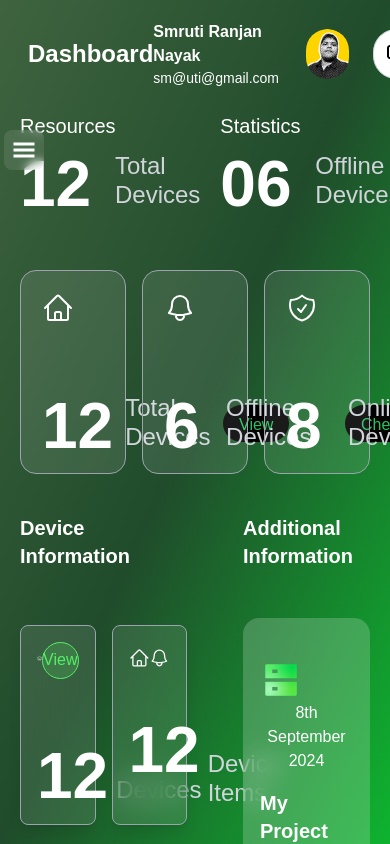
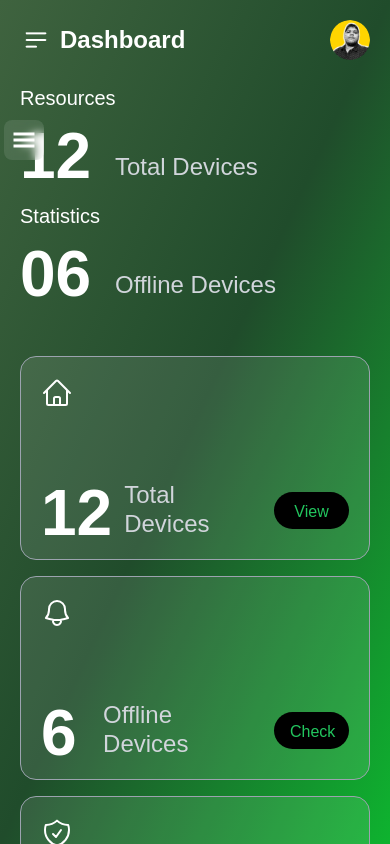
Before and after one commit to akku2005/remoteDashboard-, a React (Vite) app: page /dashboard in a window 390 px wide. Built offline with nearby package versions, Linux system fonts and the light colour scheme.

Commit message:
First Page Responsive Done

```diff
--- a/src/components/Header/index.jsx
+++ b/src/components/Header/index.jsx
@@ -3,7 +3,7 @@ import Icons from "../../constants/Icons";
 
 const Header = () => {
   return (
-    <div className="header flex  items-center ">
+    <div className="header flex items-center justify-between ">
       {/* Left Section: Menu Icon and Title */}
       <div className="flex items-center">
         <a href="#">
@@ -13,18 +13,20 @@ const Header = () => {
             className="menu-icon w-[32px] h-[32px] text-white"
           />
         </a>
-        <div className="title ml-2 text-lg font-semibold">Dashboard</div>
+        <div className="title ml-2 text-lg font-semibold text-white">
+          Dashboard
+        </div>
       </div>
 
       {/* Right Section: User Info, Avatar, and Notifications */}
       <div className="flex items-center space-x-6">
-        {/* User Info and Avatar */}
-        <div className="flex items-center space-x-4">
+        {/* User Info and Avatar on larger screens */}
+        <div className="hidden md:flex items-center space-x-4">
           <div className="flex flex-col">
-            <div className="name text-base font-semibold">
+            <div className="name text-base font-semibold text-white">
               Smruti Ranjan Nayak
             </div>
-            <div className="email text-sm text-white">sm@uti@gmail.com</div>
+            <div className="email text-sm text-gray-300">sm@uti@gmail.com</div>
           </div>
 
           {/* User Profile Picture */}
@@ -37,14 +39,15 @@ const Header = () => {
           </div>
         </div>
 
-        {/* Notification Icon */}
-        <div className="relative w-[50px] h-[50px] bg-white border border-gray-300 flex items-center justify-center rounded-full p-[10px]">
-          <img
-            src={Icons.Desktop}
-            alt="Notification"
-            className="notification-icon w-[24px] h-[24px] object-contain"
-          />
-          <span className="absolute top-0 right-0 w-[14px] h-[14px] bg-[#6DC489] rounded-full border-2 border-white"></span>
+        {/* Show User Profile Picture on Mobile */}
+        <div className="md:hidden flex items-center">
+          <div className="w-[40px] h-[40px] rounded-full overflow-hidden">
+            <img
+              src={Icons.Avatar}
+              alt="User Profile"
+              className="object-cover w-full h-full"
+            />
+          </div>
         </div>
       </div>
     </div>
--- a/src/components/MainContent/index.jsx
+++ b/src/components/MainContent/index.jsx
@@ -4,7 +4,6 @@ import {
   HomeIcon,
   BellIcon,
   ShieldCheckIcon,
-  WifiIcon,
 } from "@heroicons/react/24/outline";
 import DeviceCard from "../StatCard/DeviceCard";
 import Icons from "../../constants/Icons";
@@ -14,9 +13,11 @@ const MainContent = () => {
   return (
     <div className="statistics mt-6">
       {/* Header with Resources and Statistics */}
-      <div className="flex justify-between items-center mt-5">
-        <div className="flex flex-row gap-5 w-[405px] h-[118px]">
-          <div className="flex flex-col">
+      <div className="flex flex-col md:flex-row justify-between items-center mt-5">
+        {/* Resource and Statistics Section */}
+        <div className="flex flex-col md:flex-row gap-5 w-full md:w-[405px] h-auto md:h-[118px]">
+          {/* Resources */}
+          <div className="flex flex-col flex-1">
             <div className="text-xl font-medium">Resources</div>
             <div className="text-white font-bold flex items-end gap-4 mt-3">
               <span className="w-[63px] h-[58px] font-semibold text-[64px] leading-none">
@@ -28,10 +29,11 @@ const MainContent = () => {
             </div>
           </div>
 
-          <div className="flex flex-col">
+          {/* Statistics */}
+          <div className="flex flex-col flex-1">
             <div className="text-xl font-medium">Statistics</div>
-            <div className="text-white font-bold flex items-end gap-4 mt-3">
-              <span className="w-[63px] h-[58px] font-semibold text-[64px] leading-none">
+            <div className="text-white font-bold flex items-end gap-4 mt-3 ">
+              <span className="w-[63px] h-[58px] font-semibold text-[64px]  leading-none">
                 06
               </span>
               <p className="text-[24px] leading-[28.8px] font-medium text-gray-300 ml-4">
@@ -42,13 +44,17 @@ const MainContent = () => {
         </div>
 
         {/* Icon Section */}
-        <div className="flex space-x-4 w-[111px] h-[111px]">
-          <img src={Icons.wifiIcon} alt="WiFi Icon" className="w-full h-full" />
+        <div className="flex space-x-4 w-full md:w-[111px] h-auto md:h-[111px] justify-center mt-4 md:mt-0">
+          <img
+            src={Icons.wifiIcon}
+            alt="WiFi Icon"
+            className="hidden md:block w-full h-full"
+          />
         </div>
       </div>
 
       {/* Cards Section */}
-      <div className="grid grid-cols-3 gap-4 mt-10">
+      <div className="grid grid-cols-1 md:grid-cols-2 lg:grid-cols-3 gap-4 mt-10">
         <Card
           icon={HomeIcon}
           value={12}
@@ -70,11 +76,12 @@ const MainContent = () => {
       </div>
 
       {/* Device Information Section */}
-      <div className="grid grid-cols-2 gap-[16px] mt-10">
-        <div className="grid grid-cols-2 gap-[16px]">
-          <h2 className="col-span-2 text-xl font-semibold mb-0">
-            Device Information
-          </h2>
+      <div className="grid grid-cols-1 sm:grid-cols-2 gap-4 mt-10">
+        <div className="grid grid-cols-1 gap-4">
+          <h2 className="text-xl font-semibold mb-4">Device Information</h2>
+
+          {/* Device Cards - Each card will take full width on mobile and be responsive */}
+          <div className="grid grid-cols-1 sm:grid-cols-2 gap-4">
             <DeviceCard
               icon1={HomeIcon}
               value={12}
@@ -82,7 +89,6 @@ const MainContent = () => {
               buttonText="View"
               onButtonClick={() => console.log("Device Button Clicked")}
             />
-
             <DeviceCard
               icon1={HomeIcon}
               icon2={BellIcon}
@@ -95,7 +101,6 @@ const MainContent = () => {
                 </>
               }
             />
-
             <DeviceCard
               icon1={HomeIcon}
               icon2={BellIcon}
@@ -111,26 +116,24 @@ const MainContent = () => {
               onButtonClick={() => console.log("Device Items Button Clicked")}
             />
           </div>
+        </div>
 
         {/* Chart Section */}
-        <div className="grid grid-cols-1 gap-2 ml-10 justify-center">
+        <div className="grid grid-cols-1 gap-4 justify-center">
           {/* Heading Outside the Box */}
           <h2 className="text-xl font-semibold mb-2">Additional Information</h2>
 
-          <div className="grid grid-cols-1 gap-2 justify-center">
-            <div className="bg-white bg-opacity-20 backdrop-blur-md rounded-[16px] border border-transparent pt-[24px] px-4 pb-[24px] md:px-[32px] w-full md:w-full h-[500px] mt-8">
+          <div className="bg-white bg-opacity-20 backdrop-blur-md rounded-[16px] border border-transparent pt-[24px] px-4 pb-[24px] w-full h-[500px] mt-8">
             <div className="grid grid-cols-1 md:grid-cols-2 mt-4 justify-between text-left">
               <div>
                 <img
                   src={Icons.Maskgroup}
                   alt="Mask Group Icon"
-                    className="w-[42px] h-[42px] "
+                  className="w-[32px] h-[32px] md:w-[42px] md:h-[42px]" // Adjust size for mobile and larger screens
                 />
               </div>
               <div className="flex items-center md:justify-end">
-                  <p className="text-center md:text-right">
-                    8th September 2024
-                  </p>
+                <p className="text-center md:text-right">8th September 2024</p>
               </div>
             </div>
 
@@ -163,9 +166,8 @@ const MainContent = () => {
               <img
                 src={Frame10588}
                 alt="Chart Representation"
-                  className="max-w-[400px] h-auto"
+                className="max-w-[328px] h-auto md:max-w-[400px]" // Adjust chart image size for mobile and larger screens
               />
-              </div>
             </div>
           </div>
         </div>
--- a/src/components/Sidebar/index.jsx
+++ b/src/components/Sidebar/index.jsx
@@ -41,7 +41,7 @@ const Sidebar = () => {
     <div className="sidebar-container relative">
       {/* Hamburger Menu Icon for Mobile */}
       <div
-        className="hamburger-icon md:hidden fixed mt-[130px] left-1 z-50 bg-white bg-opacity-10 backdrop-blur-sm rounded-lg p-2"
+        className="hamburger-icon md:hidden fixed mt-[120px] left-1 z-50 bg-white bg-opacity-10 backdrop-blur-sm rounded-lg p-2"
         onClick={() => setIsSidebarOpen(!isSidebarOpen)}
       >
         <GiHamburgerMenu className="icon w-6 h-6 text-white" />
--- a/src/components/StatCard/index.jsx
+++ b/src/components/StatCard/index.jsx
@@ -2,14 +2,14 @@ import React from "react";
 
 const Card = ({ icon: Icon, value, label, buttonText }) => {
   return (
-    <div className="flex flex-col items-start p-[21px] gap-[10px] w-full h-[204px] bg-white bg-opacity-10 rounded-[16px] box-border border border-gray-400">
+    <div className="flex flex-col items-start p-5 gap-2 w-full max-w-sm h-[204px] bg-white bg-opacity-10 rounded-[16px] border border-gray-400">
       <div className="flex items-start mb-2">
-        {Icon && <Icon className="w-[32px] h-[32px] text-white mr-2" />}{" "}
+        {Icon && <Icon className="w-8 h-8 text-white mr-2" />}
         {/* Icon with margin */}
       </div>
-      <div className="flex items-center justify-between w-full mt-auto h-[58px] gap-[10px]">
+      <div className="flex items-center justify-between w-full mt-auto h-[58px] gap-2">
         {/* Aligning items */}
-        <div className="flex items-end w-[171px] h-[58px] gap-[12px]">
+        <div className="flex items-end w-[171px] h-[58px] gap-3">
           <div className="w-[74px] h-[58px] font-semibold text-[64px] leading-none text-white">
             {value}
           </div>
--- a/src/styles/Dashboard.scss
+++ b/src/styles/Dashboard.scss
@@ -34,8 +34,6 @@
   justify-content: space-between;
   align-items: center;
 
-
-
   .title {
     font-size: 24px;
   }
@@ -46,8 +44,8 @@
 
     img {
       border-radius: 50%;
-      width: 40px;
-      height: 40px;
+      width: 50px;
+      height: 80px;
       margin-right: 10px;
     }
 
```
Lines whose indentation alone changed are shown as unchanged.
